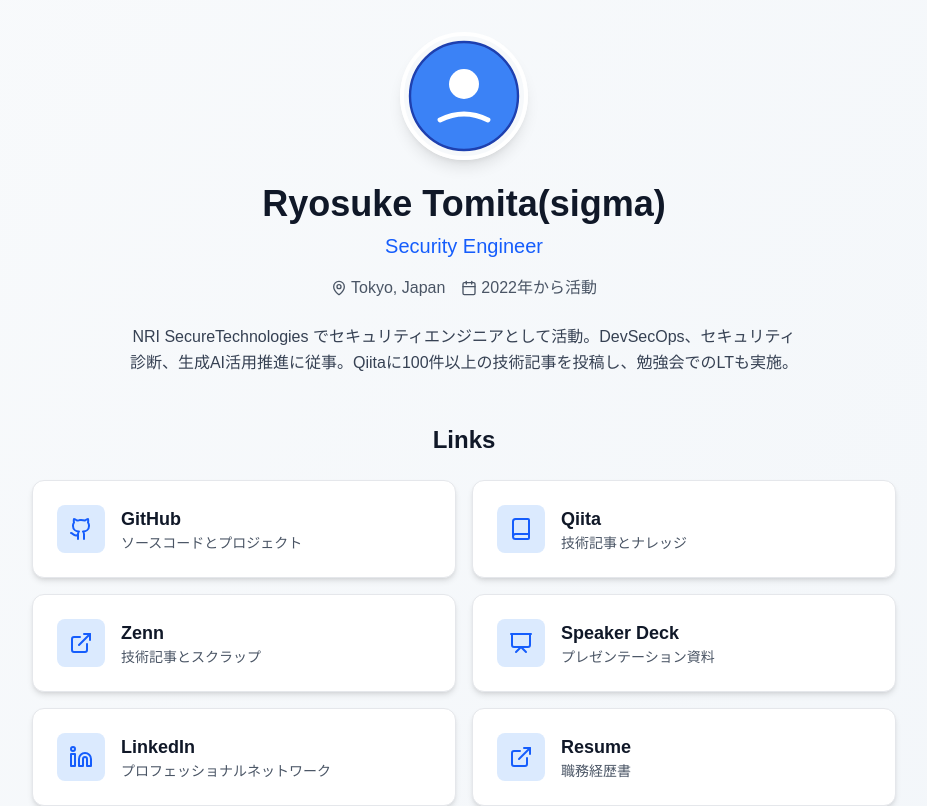
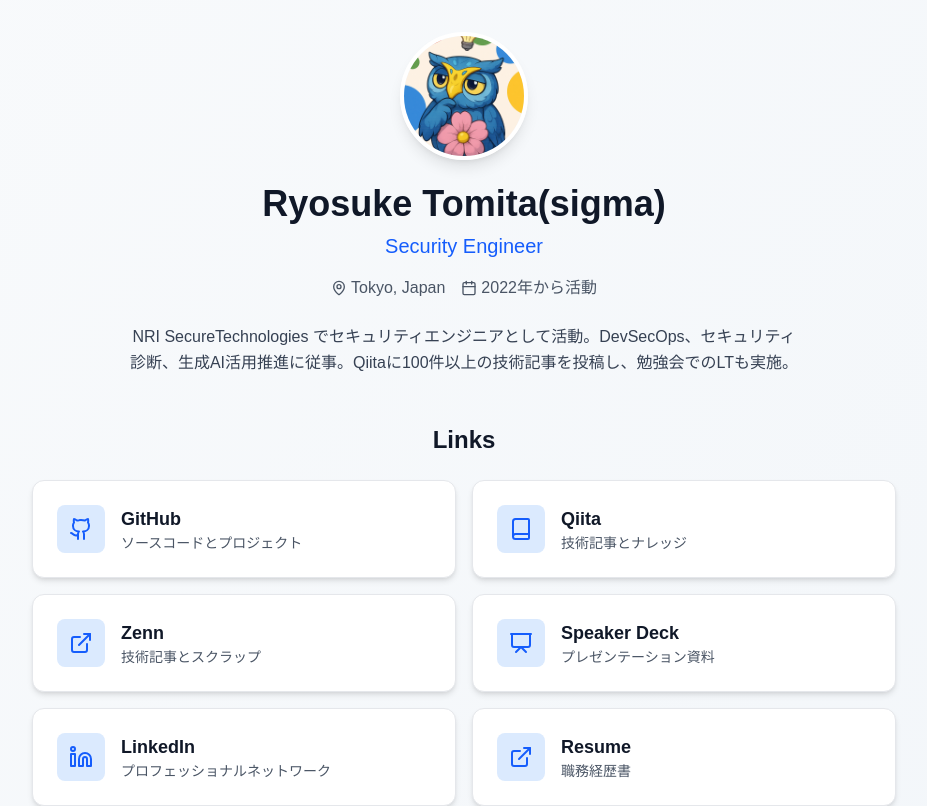
Before and after one commit to RyosukeDTomita/MyActivity, a Next.js app: page / in a window 1280 px wide. Shown: the top 806 px of the page, without its empty margins (176-1103 px from the left). Built offline with nearby package versions, Linux system fonts and the light colour scheme.

Commit message:
Update page.tsx

```diff
--- a/src/app/page.tsx
+++ b/src/app/page.tsx
@@ -10,7 +10,7 @@
   title: "Security Engineer",
   description: "NRI SecureTechnologies でセキュリティエンジニアとして活動。DevSecOps、セキュリティ診断、生成AI活用推進に従事。Qiitaに100件以上の技術記事を投稿し、勉強会でのLTも実施。",
   location: "Tokyo, Japan",
-  avatar: "/images/placeholder.svg", // ここを実際の画像パスに変更してください
+  avatar: "/images/profile.jpg", // ここを実際の画像パスに変更してください
   joinDate: "2022年",
   links: [
     {
```
